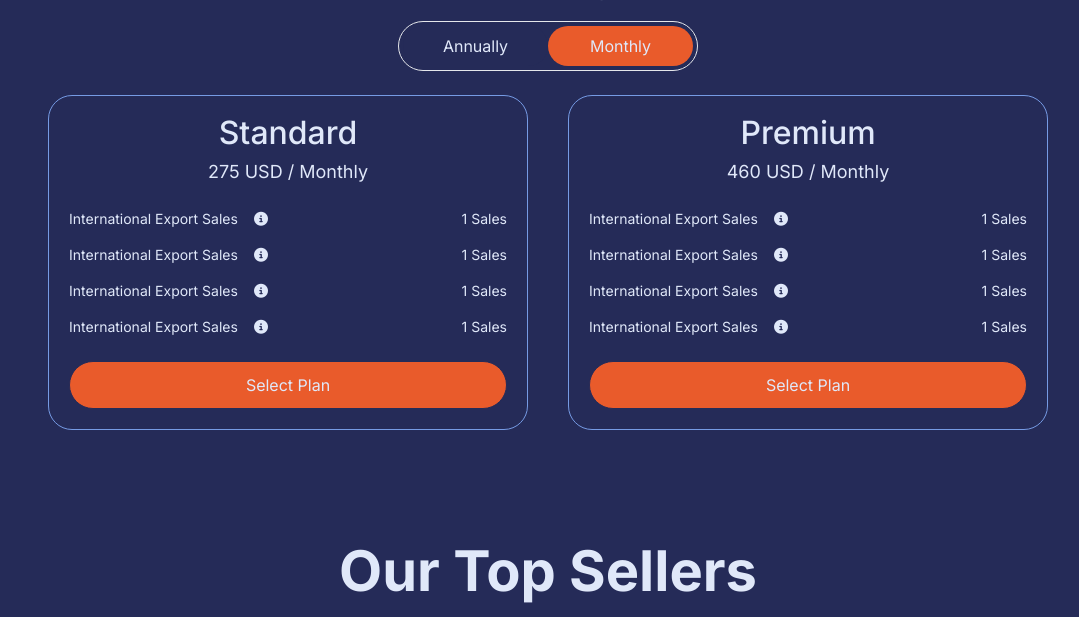
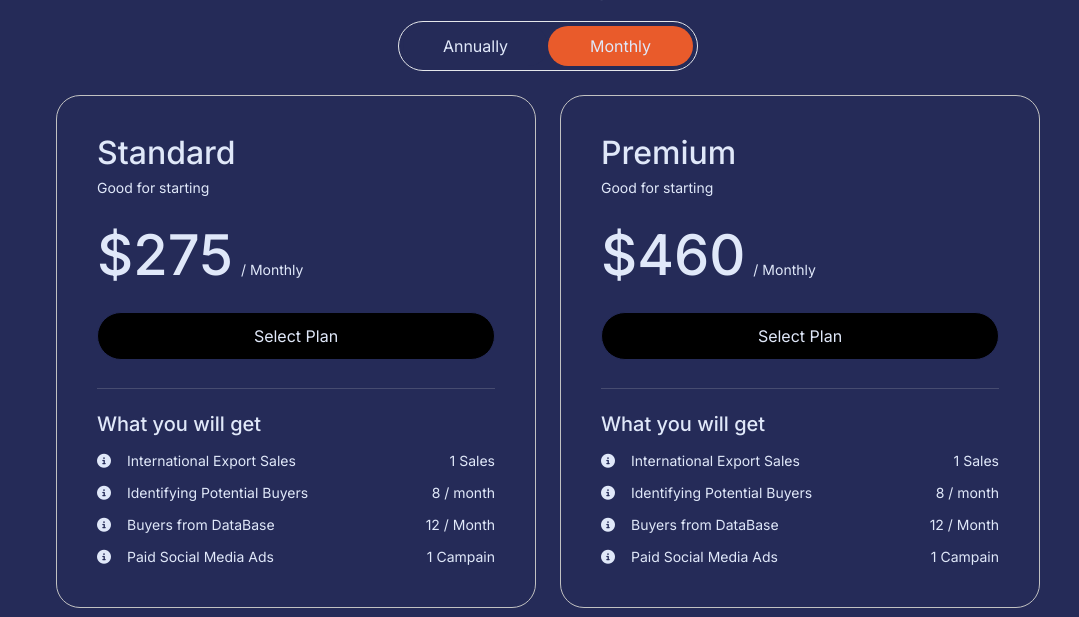
Before and after one commit to Tijarahub-International-LLC/Services, a website: page index.html in a window 1280 px wide. Shown: the part 3034-3651 px from the top of the page, without its empty margins (92-1171 px from the left). Drawn offline with nearby package versions, Linux system fonts and the light colour scheme.

Commit message:
enhanced the plans cards

```diff
--- a/index.html
+++ b/index.html
@@ -1112,99 +1112,142 @@
         </div>
 
         <div
-          class="flex justify-center max-[800px]:flex-col flex-row md:items-center gap-10 *:flex-1"
-        >
-          <div
-            class="flex md:max-w-[480px] border border-secondary-400 text-secondary-100 duration-300 flex-col gap-6 p-5 rounded-3xl"
-          >
-            <div class="flex flex-col justify-center gap-2 text-center">
+          class="flex justify-center max-[800px]:flex-col flex-row md:items-center gap-6 *:flex-1"
+        >
+          <div
+            class="flex md:max-w-[480px] border border-[#c2c2c2] text-secondary-100 duration-300 flex-col gap-6 p-10 rounded-3xl"
+          >
+            <div class="flex flex-col justify-start gap-7">
+              <div class="flex flex-col gap-2">
                 <h3 class="text-secondary-100 h3">Standard</h3>
-              <p class="text-secondary-100 body" id="standard-price">
-                275 USD / Monthly
-              </p>
-              <p class="hidden body perYear">$2340 Per Year</p>
-            </div>
-            <ul class="flex flex-col gap-4 text-sm">
-              <li class="flex items-center justify-between gap-2">
+                <p class="text-sm">Good for starting</p>
+              </div>
+              <div class="flex items-baseline gap-2">
+                <p
+                  class="text-secondary-100 h2 !font-medium"
+                  id="standard-price"
+                >
+                  $275
+                </p>
+                <span class="text-sm"> / Monthly</span>
+              </div>
+
+              <p class="hidden text-base font-light perYear">$2340 Per Year</p>
+              <a
+                class="btn active standard-button !bg-black"
+                href="https://tijarahub.com/vendor-registration/?plan_id=3"
+                >Select Plan</a
+              >
+              <hr class="text-[#d1d1d133]" />
+            </div>
+            <div class="flex flex-col gap-4">
+              <p class="h4">What you will get</p>
+              <ul class="flex flex-col gap-3 text-sm">
+                <li
+                  class="flex items-center justify-between gap-2 text-secondary-100"
+                >
                   <p class="flex items-center gap-0.5 xl:gap-4">
+                    <i class="fa-solid fa-circle-info"></i>
                     International Export Sales
-                  <i class="fa-solid fa-circle-info"></i>
                   </p>
                   1 Sales
                 </li>
-              <li class="flex items-center justify-between gap-2">
+                <li
+                  class="flex items-center justify-between gap-2 text-secondary-100"
+                >
                   <p class="flex items-center gap-0.5 xl:gap-4">
+                    <i class="fa-solid fa-circle-info"></i>
+                    Identifying Potential Buyers
+                  </p>
+                  8 / month
+                </li>
+                <li
+                  class="flex items-center justify-between gap-2 text-secondary-100"
+                >
+                  <p class="flex items-center gap-0.5 xl:gap-4">
+                    <i class="fa-solid fa-circle-info"></i>
+                    Buyers from DataBase
+                  </p>
+                  12 / Month
+                </li>
+                <li
+                  class="flex items-center justify-between gap-2 text-secondary-100"
+                >
+                  <p class="flex items-center gap-0.5 xl:gap-4">
+                    <i class="fa-solid fa-circle-info"></i>
+                    Paid Social Media Ads
+                  </p>
+                  1 Campain
+                </li>
+              </ul>
+            </div>
+          </div>
+          <div
+            class="flex md:max-w-[480px] border border-[#c2c2c2] text-secondary-100 duration-300 flex-col gap-6 p-10 rounded-3xl"
+          >
+            <div class="flex flex-col justify-start gap-7">
+              <div class="flex flex-col gap-2">
+                <h3 class="text-secondary-100 h3">Premium</h3>
+                <p class="text-sm">Good for starting</p>
+              </div>
+              <div class="flex items-baseline gap-2">
+                <p
+                  class="text-secondary-100 h2 !font-medium"
+                  id="premium-price"
+                >
+                  $460
+                </p>
+                <span class="text-sm"> / Monthly</span>
+              </div>
+              <p class="hidden text-base font-light perYear">$3840 Per Year</p>
+              <a
+                class="btn active premium-button !bg-black"
+                href="https://tijarahub.com/vendor-registration/?plan_id=3"
+                >Select Plan</a
+              >
+              <hr class="text-[#d1d1d133]" />
+            </div>
+            <div class="flex flex-col gap-4">
+              <p class="h4">What you will get</p>
+              <ul class="flex flex-col gap-3 text-sm">
+                <li
+                  class="flex items-center justify-between gap-2 text-secondary-100"
+                >
+                  <p class="flex items-center gap-0.5 xl:gap-4">
+                    <i class="fa-solid fa-circle-info"></i>
                     International Export Sales
-                  <i class="fa-solid fa-circle-info"></i>
                   </p>
                   1 Sales
                 </li>
-              <li class="flex items-center justify-between gap-2">
+                <li
+                  class="flex items-center justify-between gap-2 text-secondary-100"
+                >
                   <p class="flex items-center gap-0.5 xl:gap-4">
-                  International Export Sales
                     <i class="fa-solid fa-circle-info"></i>
-                </p>
-                1 Sales
+                    Identifying Potential Buyers
+                  </p>
+                  8 / month
                 </li>
-              <li class="flex items-center justify-between gap-2">
+                <li
+                  class="flex items-center justify-between gap-2 text-secondary-100"
+                >
                   <p class="flex items-center gap-0.5 xl:gap-4">
-                  International Export Sales
                     <i class="fa-solid fa-circle-info"></i>
-                </p>
-                1 Sales
+                    Buyers from DataBase
+                  </p>
+                  12 / Month
+                </li>
+                <li
+                  class="flex items-center justify-between gap-2 text-secondary-100"
+                >
+                  <p class="flex items-center gap-0.5 xl:gap-4">
+                    <i class="fa-solid fa-circle-info"></i>
+                    Paid Social Media Ads
+                  </p>
+                  1 Campain
                 </li>
               </ul>
-            <a
-              class="btn active standard-button"
-              href="https://tijarahub.com/vendor-registration/?plan_id=3"
-              >Select Plan</a
-            >
-          </div>
-          <div
-            class="flex md:max-w-[480px] border border-secondary-400 text-secondary-100 duration-300 flex-col gap-6 p-5 rounded-3xl"
-          >
-            <div class="flex flex-col justify-center gap-2 text-center">
-              <h3 class="text-secondary-100 h3">Premium</h3>
-              <p class="text-secondary-100 body" id="premium-price">
-                460 USD / Monthly
-              </p>
-              <p class="hidden body perYear">$2340 Per Year</p>
-            </div>
-            <ul class="flex flex-col gap-4 text-sm">
-              <li class="flex items-center justify-between gap-2">
-                <p class="flex items-center gap-0.5 xl:gap-4">
-                  International Export Sales
-                  <i class="fa-solid fa-circle-info"></i>
-                </p>
-                1 Sales
-              </li>
-              <li class="flex items-center justify-between gap-2">
-                <p class="flex items-center gap-0.5 xl:gap-4">
-                  International Export Sales
-                  <i class="fa-solid fa-circle-info"></i>
-                </p>
-                1 Sales
-              </li>
-              <li class="flex items-center justify-between gap-2">
-                <p class="flex items-center gap-0.5 xl:gap-4">
-                  International Export Sales
-                  <i class="fa-solid fa-circle-info"></i>
-                </p>
-                1 Sales
-              </li>
-              <li class="flex items-center justify-between gap-2">
-                <p class="flex items-center gap-0.5 xl:gap-4">
-                  International Export Sales
-                  <i class="fa-solid fa-circle-info"></i>
-                </p>
-                1 Sales
-              </li>
-            </ul>
-            <a
-              class="btn active premium-button"
-              href="https://tijarahub.com/vendor-registration/?plan_id=4"
-              >Select Plan</a
-            >
+            </div>
           </div>
         </div>
       </section>
--- a/js/index.js
+++ b/js/index.js
@@ -56,13 +56,13 @@ const standardPrice = document.getElementById("standard-price");
 const premiumPrice = document.getElementById("premium-price");
 
 const annuallyPrices = {
-    standard: "193 USD / Monthly",
-    premium: "320 USD / Monthly"
+    standard: "$193",
+    premium: "$320"
 };
 
 const monthlyPrices = {
-    standard: "275 USD / Monthly",
-    premium: "460 USD / Monthly"
+    standard: "$275",
+    premium: "$460"
 };
 
 document.querySelector(".togglePlan")?.addEventListener('click', (e) => {
```
Also changed, not shown: css/output.css. Lines whose indentation alone changed are shown as unchanged.
